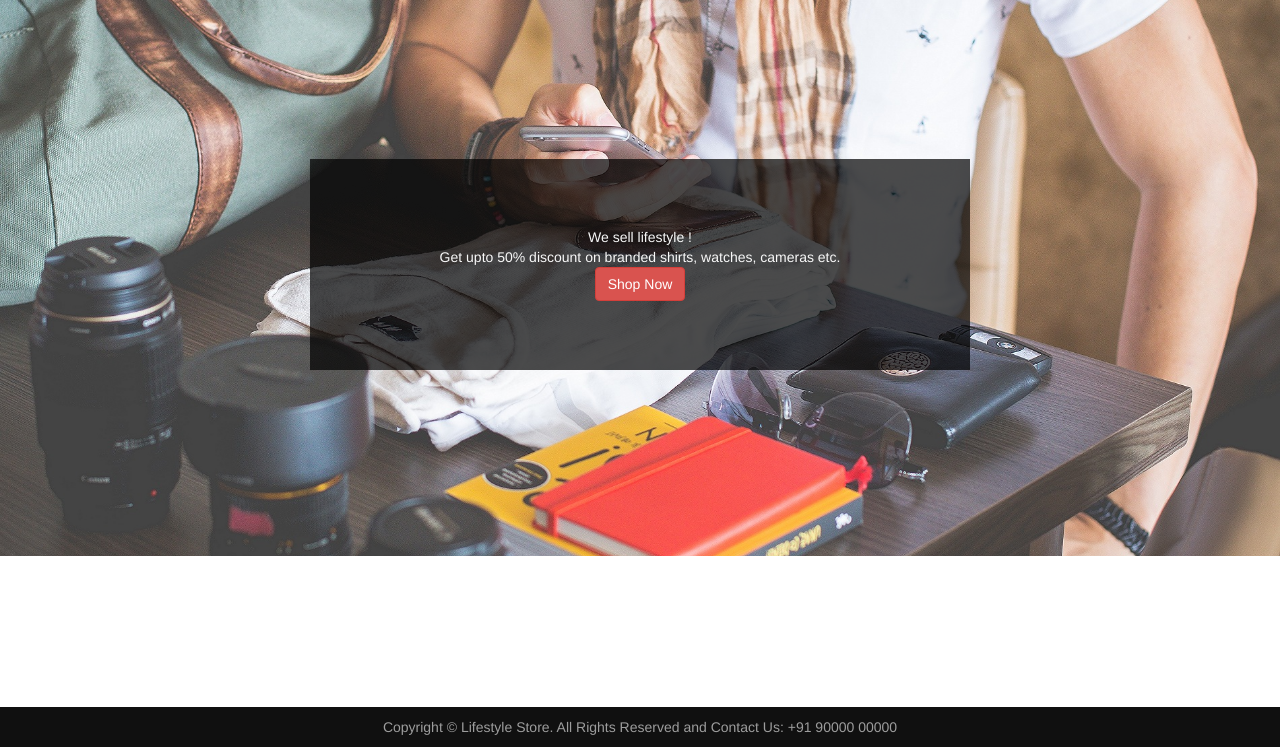
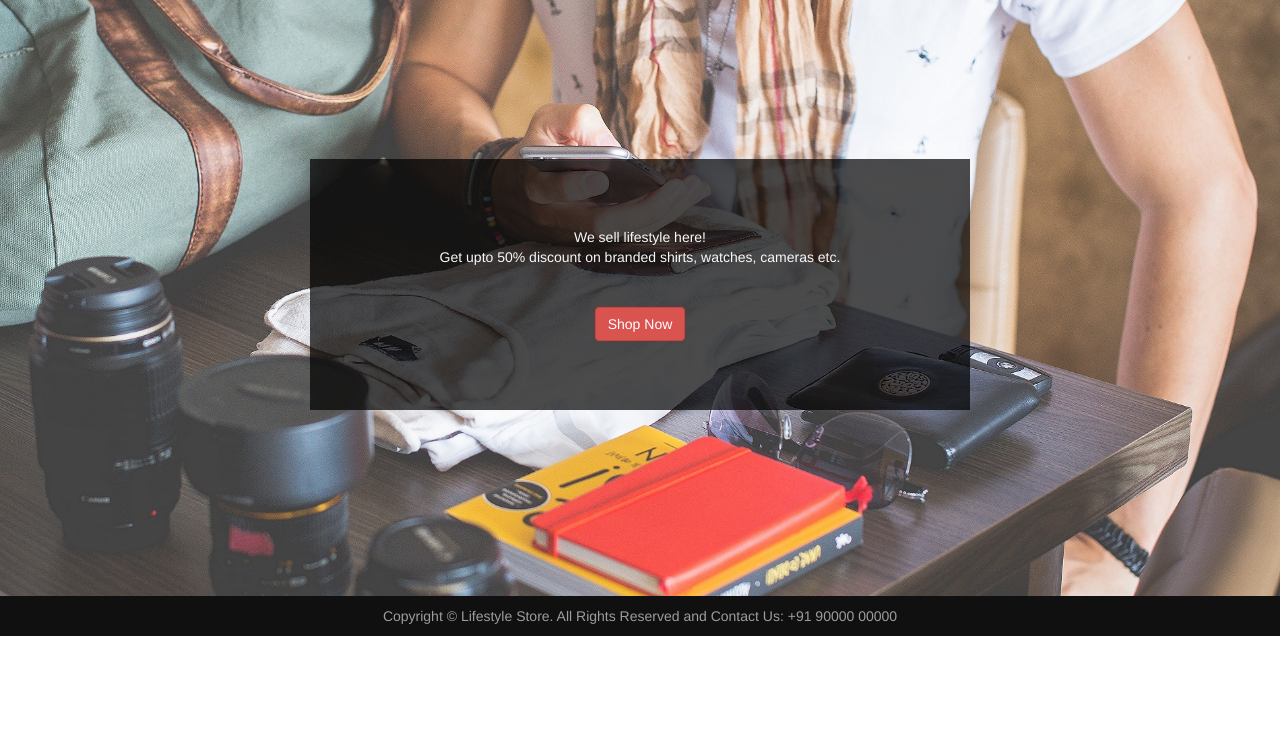
Before and after one commit to deeptisingh956/deeptisingh956.github.io, a website: page index.html in a window 1280 px wide. Shown: the part 53-800 px from the top of the page. Drawn offline with nearby package versions, Linux system fonts and the light colour scheme.

Commit message:
minute changes done in banner

```diff
--- a/index.css
+++ b/index.css
@@ -28,7 +28,6 @@ footer{
     padding: 10px 0;
     background-color: #101010;
     color: #9d9d9d;
-    position: fixed;
     bottom: 0;
     width: 100%;
 }
--- a/index.html
+++ b/index.html
@@ -33,8 +33,8 @@
         <div id="banner-image">
             <div class="container">
                 <div id="banner-content">
-				We sell lifestyle !</br>
-				Get upto 50% discount on branded shirts, watches, cameras etc. </br>
+				We sell lifestyle here!</br>
+				Get upto 50% discount on branded shirts, watches, cameras etc. </br></br></br>
                     <a href="products.html"><button type="submit" class="btn btn-danger btn-lg-active">Shop Now</button></a>
                 </div>
             </div>
```
